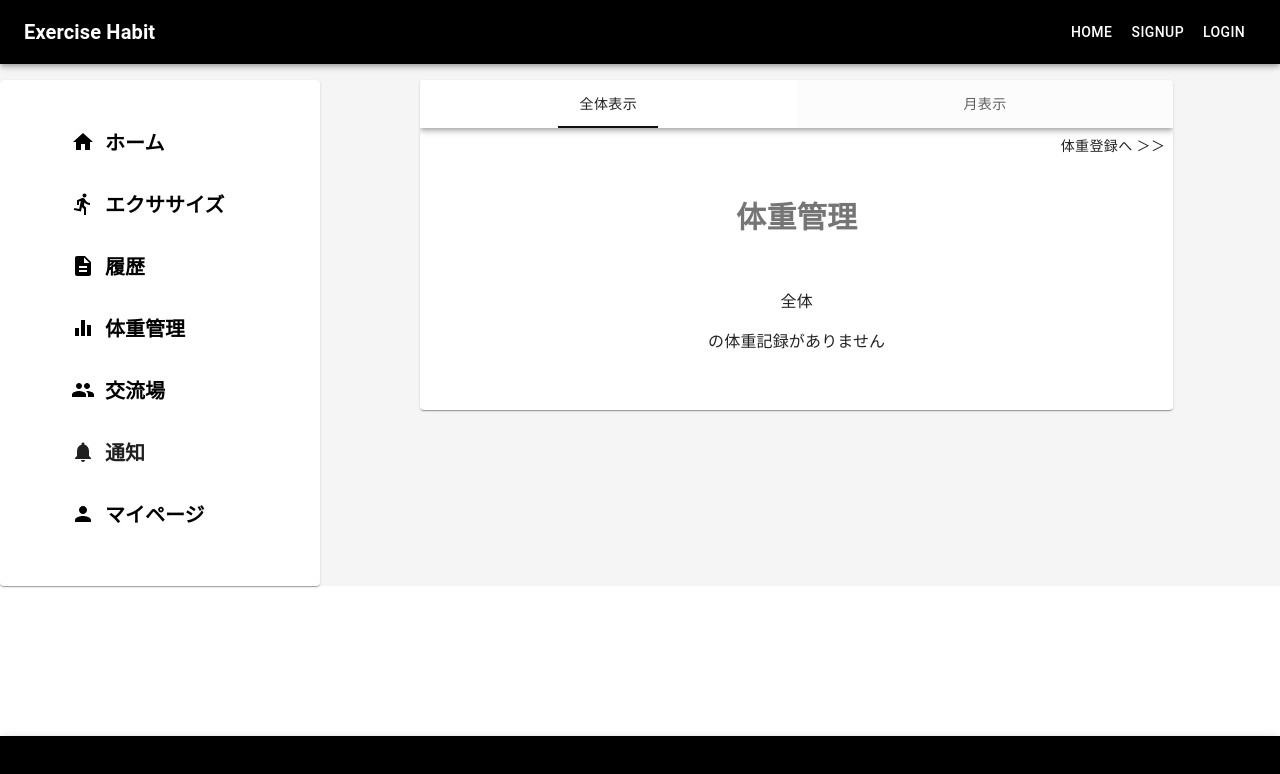
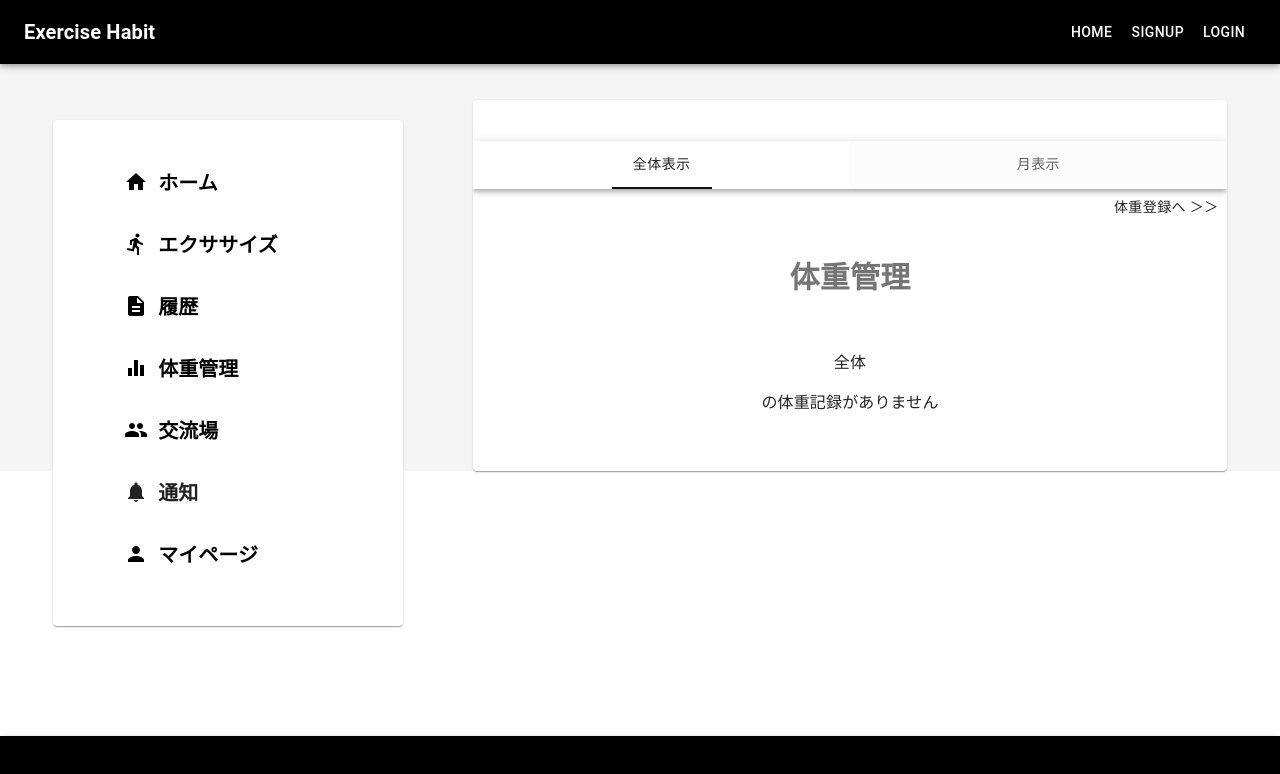
Before and after one commit to hideki1104/exercise_habit_front, a React (Create React App) app: page /weight_management in a window 1280 px wide. Shown: the top 774 px of the page. Built offline with nearby package versions, Linux system fonts and the light colour scheme.

Commit message:
いいね削除機能追加

```diff
--- /dev/null
+++ b/src/Components/Api/ConnectLikeApi.tsx
@@ -0,0 +1,23 @@
+import { connectGet, connectPost, connectDelete } from './ConnectApi';
+
+// いいね作成APIの実行
+export const connectCreateLike = async (post_id:number, user_id:number) => {
+  const responseData = await connectPost(`http://localhost:3000/posts/${post_id}/likes`, {'post_id':post_id, 'user_id':user_id});
+
+  if (!responseData.isSuccess) {
+      return false;
+  }
+
+  return responseData;
+};
+
+// いいね削除APIの実行
+export const connectDeleteLike = async (post_id:number, user_id:number) => {
+  const responseData = await connectDelete(`http://localhost:3000/posts/${post_id}/likes/${user_id}`);
+
+  if (!responseData.isSuccess) {
+      return false;
+  }
+
+  return responseData;
+};
--- a/src/Components/Post/PostDetail.tsx
+++ b/src/Components/Post/PostDetail.tsx
@@ -1,4 +1,5 @@
-import React, { useState, useEffect, useRef } from 'react';
+import React, { useState, useEffect } from 'react';
+import { connectCreateLike, connectDeleteLike } from '../Api/ConnectLikeApi';
 import { makeStyles, Theme, createStyles } from '@material-ui/core/styles';
 import Card from '@material-ui/core/Card';
 import CardHeader from '@material-ui/core/CardHeader';
@@ -20,6 +21,9 @@ const useStyles = makeStyles((theme: Theme) =>
     postCard: {
       width: "100%",
       textAlign: "left",
+    },
+    favorite_icon: {
+      color: "red",
     },
   }),
 );
@@ -47,30 +51,35 @@ type Post = {
 
 interface PostDetailProps {
   postData: Post|null
-  handleFavoriteClick: Function
   handlePostOpen: Function
   isModalDisplay:boolean
 }
 
-export const PostDetail: React.FC<PostDetailProps> = ({postData, handleFavoriteClick, handlePostOpen, isModalDisplay = false}) => {
+export const PostDetail: React.FC<PostDetailProps> = ({postData, handlePostOpen, isModalDisplay = false}) => {
   const classes = useStyles();
-  const ref = useRef(null);
   const convertJst = (date:Date) => {
     const createdAt = new Date(date)
     createdAt.setTime(createdAt.getTime() + 9)
     return createdAt.toLocaleString('ja-JP').slice(0,-3);
   }
   const [isLike, setIsLike] = useState<boolean>(false)
-  const [color, setColor] = useState("")
 
   useEffect(() => {
     setIsLike(isLike ? true : false)
   }, [])
 
   const handleClick = () => {
-    setIsLike(!isLike ? true : false);
-    setColor(color ? "secondary" : "");
-    // handleFavoriteClick(postData!.id, postData!.user_id);
+    const favoriteIcon = document.getElementById("favorite_icon");
+
+    if (!isLike) {
+      favoriteIcon?.classList.add("makeStyles-favorite_icon-23");
+      connectCreateLike(postData!.id, postData!.user_id);
+    } else {
+      favoriteIcon?.classList.remove("makeStyles-favorite_icon-23");
+      connectDeleteLike(postData!.id, postData!.user_id);
+    }
+
+    setIsLike(isLike ? false : true);
   }
 
   const iconContainer: JSX.Element = (
--- a/src/Components/Post/PostModal.tsx
+++ b/src/Components/Post/PostModal.tsx
@@ -66,11 +66,10 @@ function getModalStyle() {
 
 interface PostModalProps {
   targetPostData:Post|null
-  handleFavoriteClick:Function
   handlePostOpen:Function
 }
 
-export const PostModal: React.FC<PostModalProps> = ({targetPostData, handleFavoriteClick, handlePostOpen}) => {
+export const PostModal: React.FC<PostModalProps> = ({targetPostData, handlePostOpen}) => {
   const classes = useStyles();
   const { register, handleSubmit, formState: { errors } } = useForm();
   const [modalStyle] = useState(getModalStyle);
@@ -149,7 +148,7 @@ export const PostModal: React.FC<PostModalProps> = ({targetPostData, handleFavor
   return (
     <>
       <Card className={classes.paper} style={modalStyle}>
-        <PostDetail postData={targetPostData ? targetPostData : null} handleFavoriteClick={handleFavoriteClick} handlePostOpen={handlePostOpen} isModalDisplay={true} />
+        <PostDetail postData={targetPostData ? targetPostData : null} handlePostOpen={handlePostOpen} isModalDisplay={true} />
         {commentContainer}
       </Card>
       <form onSubmit={handleSubmit(handleOnSubmit)} className={classes.commentForm}>
--- a/src/Components/User/ToolBar.tsx
+++ b/src/Components/User/ToolBar.tsx
@@ -18,7 +18,9 @@ import NotificationsIcon from '@material-ui/icons/Notifications';
 const useStyles = makeStyles((theme: Theme) =>
   createStyles({
     toolbar: {
-      marginTop: 80,
+      width: 350,
+      position: "fixed",
+      top: 120,
     },
     itemList: {
       listStyleType: "none",
--- a/src/Components/User/Top.tsx
+++ b/src/Components/User/Top.tsx
@@ -1,27 +1,14 @@
 import React, { useState, useEffect } from 'react';
 import { useHistory } from 'react-router-dom';
 import { makeStyles, Theme, createStyles } from '@material-ui/core/styles';
-import Grid from '@material-ui/core/Grid';
-import Card from '@material-ui/core/Card';
 import Modal from '@material-ui/core/Modal';
 import Button from '@material-ui/core/Button';
-import { ToolBar } from './ToolBar';
 import { UserForm } from './UserForm';
 import { TrainingTypeForm } from './TrainingTypeForm';
 import { connectPost, connectPatch } from '../Api/ConnectApi';
 
 const useStyles = makeStyles((theme: Theme) =>
   createStyles({
-    main: {
-      backgroundColor: "#F5F5F5"
-    },
-
-    root: {
-      marginTop: 80,
-      marginLeft: 100,
-      height: 600,
-    },
-
     paper: {
       position: 'absolute',
       width: 800,
@@ -29,10 +16,6 @@ const useStyles = makeStyles((theme: Theme) =>
       boxShadow: theme.shadows[5],
       padding: theme.spacing(2, 4, 3),
       textAlign: "center",
-    },
-
-    afterRegisterButton: {
-
     },
   }),
 );
@@ -85,7 +68,6 @@ export const Top: React.FC<TopProps> = ({isSignUp}) => {
     const userInfoText: any = localStorage.getItem("userData");
     const userInfoData: any = JSON.parse(userInfoText);
 
-    console.log(userInfoData['id']);
     const responseUserData = await connectPatch(`http://localhost:3000/users/${userInfoData['id']}`, userData);
 
     if (!responseUserData.isSuccess) {
@@ -127,7 +109,7 @@ export const Top: React.FC<TopProps> = ({isSignUp}) => {
     !isProceed ?
     (<div style={modalStyle} className={classes.paper}>
       <UserForm handleUserInfoRegistration={handleUserInfoRegistration} errorMessage={errorMessage}/>
-      <Button className={classes.afterRegisterButton} variant="outlined" color="primary" onClick={handleClose}>後で登録</Button>
+      <Button variant="outlined" color="primary" onClick={handleClose}>後で登録</Button>
     </div>)
     :
     (<div style={modalStyle} className={classes.paper}>
@@ -136,13 +118,6 @@ export const Top: React.FC<TopProps> = ({isSignUp}) => {
   )
 
   return (
-    <Grid container className={classes.main}>
-      <Grid item xs={3}>
-        <ToolBar/>
-      </Grid>
-      <Grid item xs={8}>
-        <Card className={classes.root}>
-          <h1>Top画面</h1>
     <div>
       <button type="button" onClick={handleOpen}>
         Open Modal
@@ -153,8 +128,5 @@ export const Top: React.FC<TopProps> = ({isSignUp}) => {
         {body}
       </Modal>
     </div>
-        </Card>
-      </Grid>
-    </Grid>
   );
 }
--- a/src/Components/UserMain.tsx
+++ b/src/Components/UserMain.tsx
@@ -5,14 +5,14 @@ import { Footer } from './Footer';
 import { Home } from './Home';
 import { Registration } from './Auth/Registration';
 import { Login } from './Auth/Login';
-import { Top } from './User/Top';
 import { Detail } from './User/Detail';
 import { UserEdit } from './User/UserEdit';
-import { WeightManagement } from './Weight/WeightManagement';
 import { WeightRegistration } from './Weight/WeightRegistration';
 import { PostIndex } from './pages/user/PostIndex';
 import { TrainingIndex } from './pages/user/TrainingIndex';
 import { TrainingHistory } from './pages/user/TrainingHistory';
+import { UserTop } from './pages/user/UserTop';
+import { WeightIndex } from './pages/user/WeightIndex';
 
 interface UserMainProps {
 
@@ -87,7 +87,7 @@ export const UserMain: React.FC<UserMainProps> = () => {
           <Route
             exact path={"/user/top"}
             render={props => (
-              <Top isSignUp={isSignUp}/>
+              <UserTop isSignUp={isSignUp}/>
             )}
           />
           <Route
@@ -105,7 +105,7 @@ export const UserMain: React.FC<UserMainProps> = () => {
           <Route
             exact path={"/weight_management"}
             render={props => (
-              <WeightManagement/>
+              <WeightIndex/>
             )}
           />
           <Route
--- a/src/Components/Weight/WeightManagement.tsx
+++ b/src/Components/Weight/WeightManagement.tsx
@@ -199,12 +199,6 @@ export const WeightManagement: React.FC<WeightManagementProps> = () => {
   )
 
   return (
-    <Grid container className={classes.main}>
-      <Grid item xs={3}>
-        <ToolBar/>
-      </Grid>
-      <Grid item xs={8}>
-        <Card className={classes.root}>
     <div className={classes.tabRoot}>
       <AppBar position="static" color="default">
         <StyledTabs
@@ -237,8 +231,5 @@ export const WeightManagement: React.FC<WeightManagementProps> = () => {
         </TabPanel>
       </div>
     </div>
-        </Card>
-      </Grid>
-    </Grid>
   );
 }
--- /dev/null
+++ b/src/Components/pages/user/UserTop.tsx
@@ -0,0 +1,16 @@
+import React from 'react';
+import { UserContainer } from '../../templates/UserContainer';
+import { Top } from '../../User/Top';
+
+interface TopProps {
+  isSignUp: boolean
+}
+
+export const UserTop: React.FC<TopProps> = ({isSignUp}) => {
+
+  return (
+    <>
+      <UserContainer title="トップ" body={<Top isSignUp={isSignUp}/>}/>
+    </>
+  )
+}
--- /dev/null
+++ b/src/Components/pages/user/WeightIndex.tsx
@@ -0,0 +1,16 @@
+import React from 'react';
+import { UserContainer } from '../../templates/UserContainer';
+import { WeightManagement } from '../../Weight/WeightManagement';
+
+interface WeightIndexProps {
+
+}
+
+export const WeightIndex: React.FC<WeightIndexProps> = () => {
+
+  return (
+    <>
+      <UserContainer title="" body={<WeightManagement/>}/>
+    </>
+  )
+}
--- a/src/Components/templates/UserContainer.tsx
+++ b/src/Components/templates/UserContainer.tsx
@@ -9,7 +9,8 @@ import { ToolBar } from '../User/ToolBar';
 const useStyles = makeStyles((theme: Theme) =>
   createStyles({
     main: {
-      backgroundColor: "#F5F5F5"
+      backgroundColor: "#F5F5F5",
+      width: "100%",
     },
 
     root: {
```
Also changed, not shown: src/Components/Post/PostList.tsx (+2 -11 lines). Lines whose indentation alone changed are shown as unchanged.
